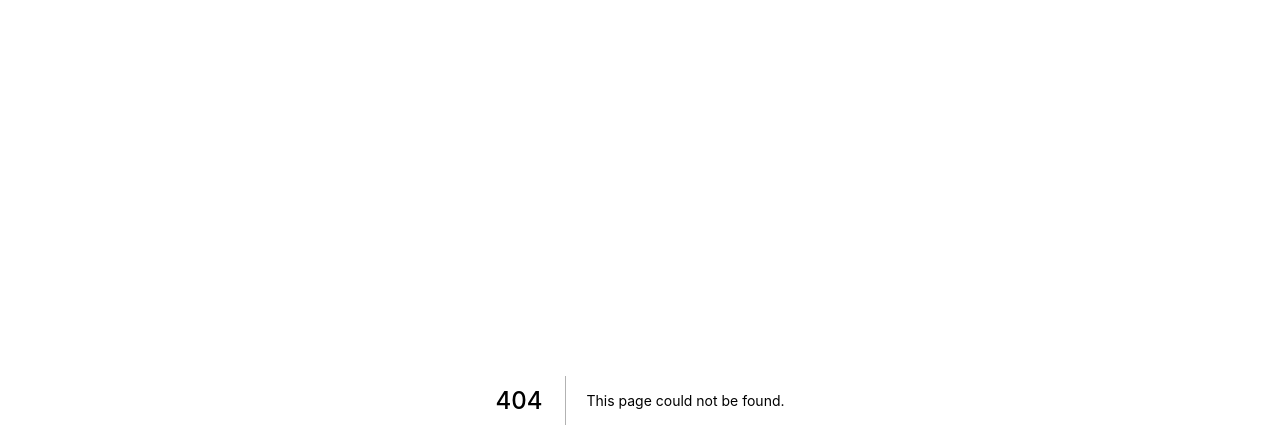
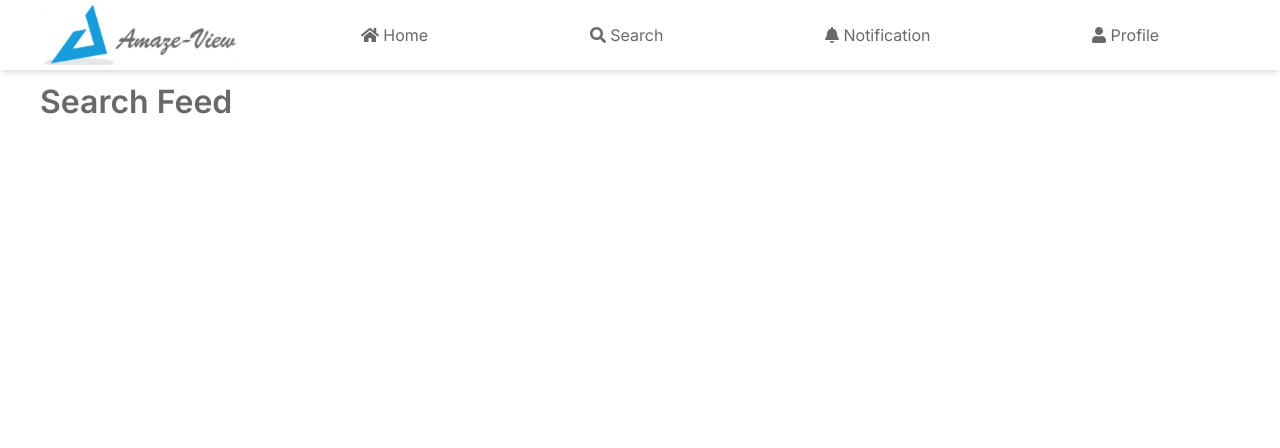
Before and after one commit to dr-cyberx/Amaze-View, a Next.js app in the folder client/: page /SearchFeed in a window 1280 px wide. Before the commit this address had no page. Shown: the top 448 px of the page. Built offline with nearby package versions, Linux system fonts and the light colour scheme.

Commit message:
working on search feed

```diff
--- a/client/components/general/Navbar.tsx
+++ b/client/components/general/Navbar.tsx
@@ -9,6 +9,7 @@ import {
   faUser,
 } from "@fortawesome/free-solid-svg-icons";
 import styles from "@styles/Navbar.module.scss";
+import router from "next/router";
 
 const Navbar: React.FunctionComponent = (): JSX.Element => {
   return (
@@ -19,16 +20,16 @@ const Navbar: React.FunctionComponent = (): JSX.Element => {
             <Logo size="small" />
           </div>
           <ul className={styles.nav_links}>
-            <li>
+            <li onClick={() => router.push("/Home")}>
               <FontAwesomeIcon size="1x" icon={faHome} /> Home
             </li>
-            <li>
+            <li onClick={() => router.push("/SearchFeed")}>
               <FontAwesomeIcon size="1x" icon={faSearch} /> Search
             </li>
-            <li>
+            <li onClick={() => router.push("/SearchFeed")}>
               <FontAwesomeIcon size="1x" icon={faBell} /> Notification
             </li>
-            <li>
+            <li onClick={() => router.push("/SearchFeed")}>
               <FontAwesomeIcon size="1x" icon={faUser} /> Profile
             </li>
           </ul>
--- /dev/null
+++ b/client/pages/SearchFeed.tsx
@@ -0,0 +1,20 @@
+import Navbar from "@components/general/Navbar";
+import StandardView from "@components/general/StandardWidth";
+import ShowPosts from "@components/Pages/ShowPosts";
+import React from "react";
+
+const SearchFeed: React.FunctionComponent = (): JSX.Element => {
+  return (
+    <div>
+      <Navbar />
+      <StandardView>
+        <div>
+          <h1>hwllo world</h1>
+          <h1>Search Feed</h1>
+        </div>
+      </StandardView>
+    </div>
+  );
+};
+
+export default SearchFeed;
```
